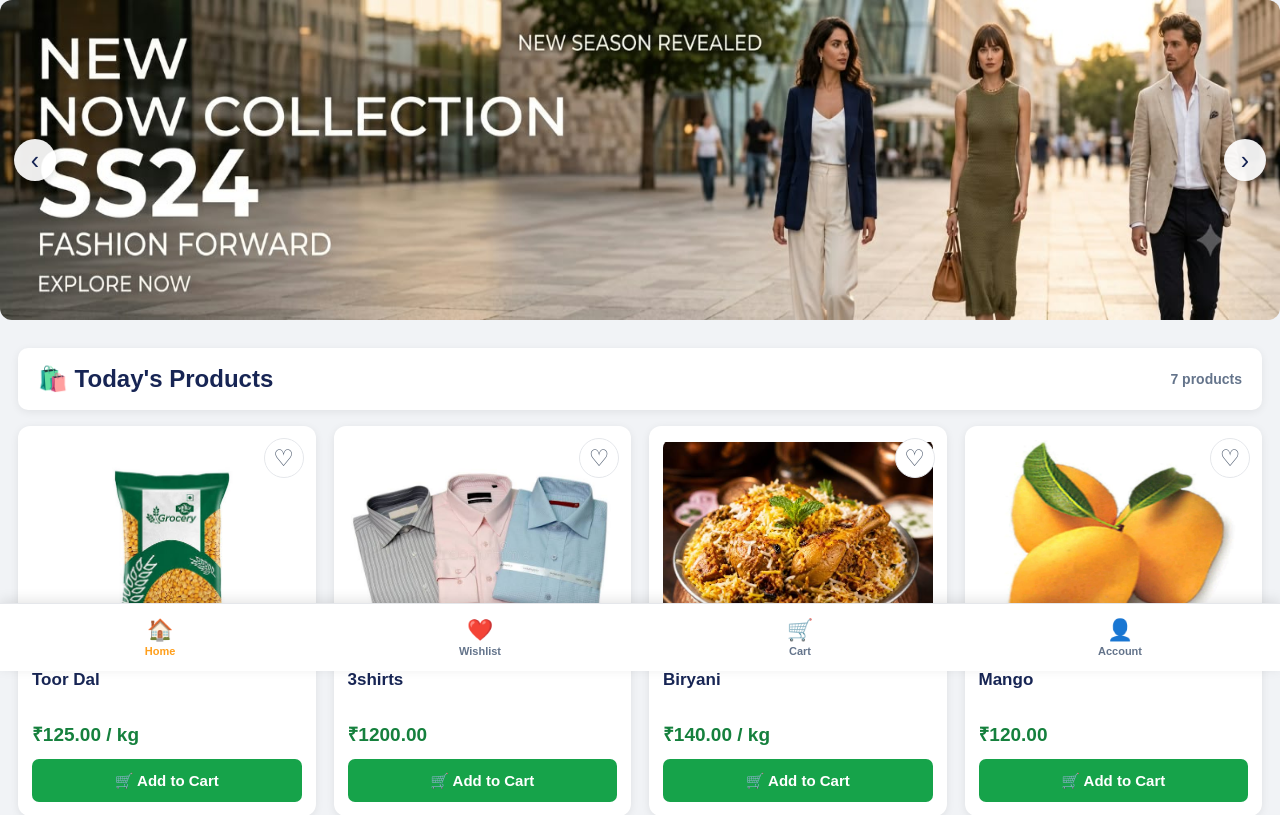
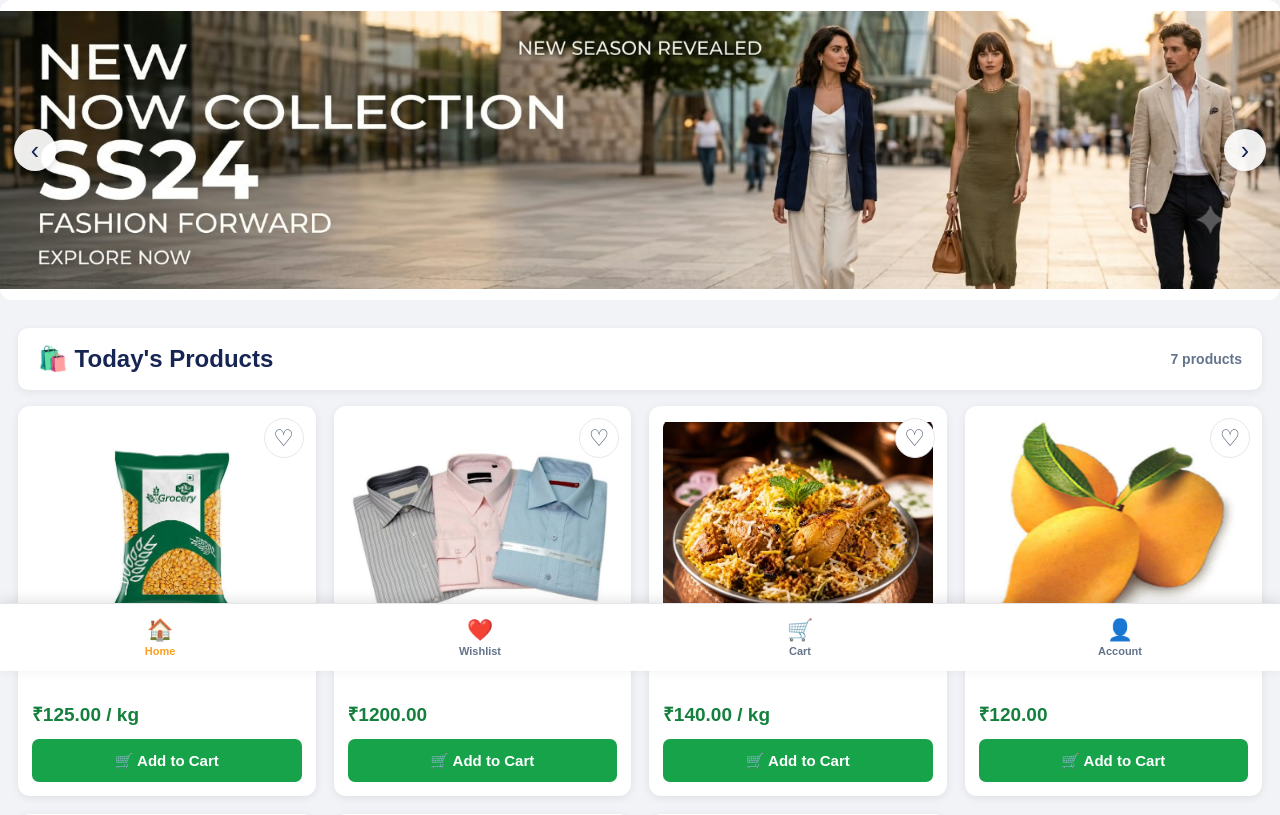
Before and after one commit to bsanthoshnaik/BuyZo, a Django app: page /home/ in a window 1280 px wide. Shown: the part 129-944 px from the top of the page. Run offline with Django 5.2, Linux system fonts and the light colour scheme; data comes from the database, SQL or seed files in the repository; both versions use the stored data as it was after the commit.

Commit message:
Update complete banner section

```diff
--- a/templates/store/home.html
+++ b/templates/store/home.html
@@ -221,20 +221,15 @@
             max-width: 1600px;
             margin: 0 auto;
         }
-
-
-        /* ==================================================
-           BANNER SECTION
-        ================================================== */
 .banner-slider {
     width: 100%;
-    height: 320px;
+    height: 300px;
 
     position: relative;
     overflow: hidden;
 
     border-radius: 12px;
-    background: #eee;
+    background: #ffffff;
 }
 
 .banner-slide {
@@ -242,54 +237,47 @@
     inset: 0;
 
     width: 100%;
-    height: 100%;
+    height: 300px;
 
     opacity: 0;
     visibility: hidden;
 
+    transform: translateX(100%);
+
     transition:
-        opacity 0.5s ease,
-        visibility 0.5s ease;
+        transform 0.0 ease,
+        opacity 0.0 ease;
+
+    z-index: 1;
 }
 
 .banner-slide.active {
     opacity: 1;
     visibility: visible;
+    transform: translateX(0);
     z-index: 2;
 }
 
-.banner-slide::before {
-    content: "";
-
-    position: absolute;
-    inset: -30px;
-
-    background-image: var(--banner-bg);
-    background-size: cover;
-    background-position: center;
-
-    filter: blur(20px);
-    transform: scale(1.1);
-
-    z-index: 0;
-}
-
 .banner-slide a {
-    position: relative;
-
-    display: block;
+    display: flex;
 
     width: 100%;
-    height: 100%;
-
-    z-index: 1;
+    height: 300px;
+
+    align-items: center;
+    justify-content: center;
 }
 
 .banner-slide img {
     width: 100%;
-    height: 320px;
-    object-fit: fill;
-}
+    height: 300px;
+
+    display: block;
+
+    object-fit: contain;
+    object-position: center;
+}
+
 /* ==================================================
    BANNER ARROWS
 ================================================== */
@@ -338,7 +326,6 @@
 .banner-next {
     right: 14px;
 }
-
 
         /* ==================================================
            PRODUCTS HEADER
@@ -1798,7 +1785,7 @@
                 nextBanner();
 
             },
-            3000
+            7000
         );
 
     }
```
Also changed, not shown: db.sqlite3, media/banners/B1.png (added), media/banners/B2.png (added), media/banners/b3.png (added), media/banners/b4.jpeg (added), media/banners/fashon1_xIQSIAz.jfif (added). Lines whose indentation alone changed are shown as unchanged.
